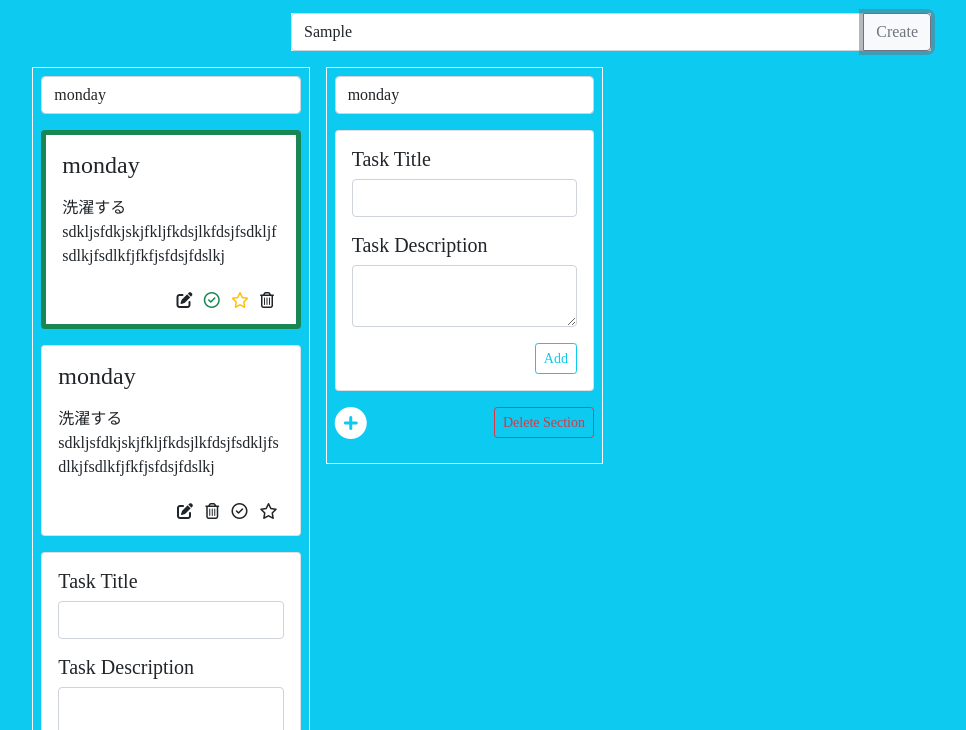
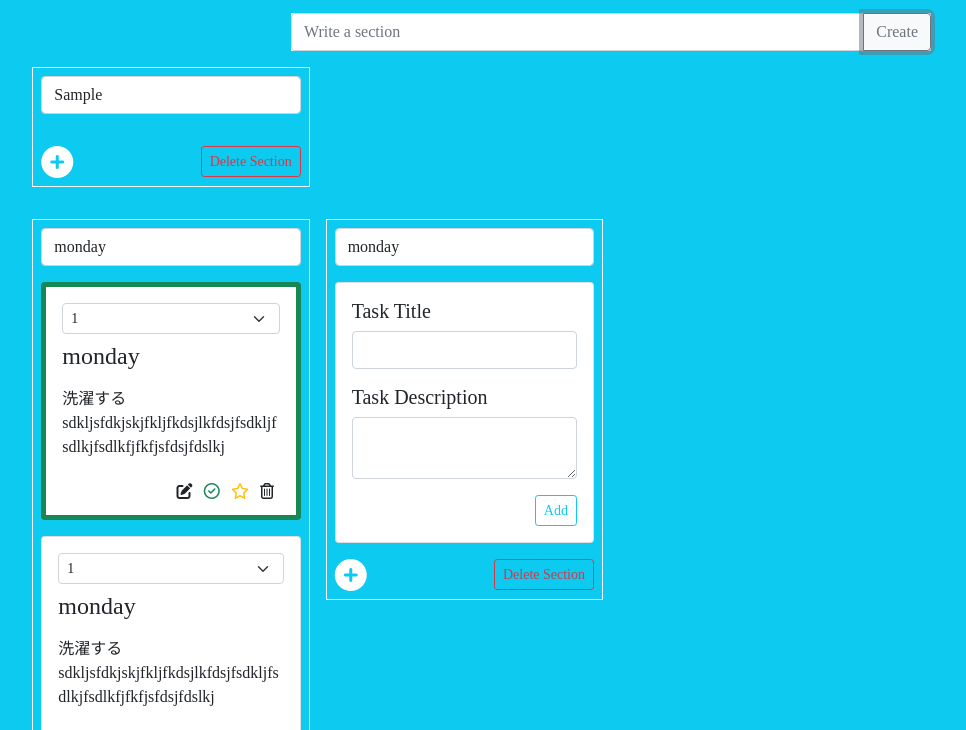
Before and after one commit to pkoky/Recursion-Vue.js-TaskManagementApp, a plain HTML site: page index.html in a window 1280 px wide. Both pictures are taken after typing "Sample" into the empty fields and a click on the button "Create". Shown: the part 65-795 px from the top of the page, without its empty margins (29-995 px from the left). Drawn offline with nearby package versions, Linux system fonts and the light colour scheme.

Commit message:
Add sectionTemplate to HTML

```diff
--- a/index.html
+++ b/index.html
@@ -27,12 +27,24 @@
                 <!-- InputSection -->
                 <div class="inputSection col-10 col-md-8 col-lg-6">
                     <div class="bg-light input-group">
-                        <input class="form-control" type="text" placeholder="Write a section">
-                        <button class="btn btn-outline-secondary">Create</button>
+                        <input class="form-control" type="text" placeholder="Write a section" v-model="newSectionTitle">
+                        <button class="btn btn-outline-secondary" @click="createSection()">Create</button>
                     </div>
                 </div>
 
+
                 <!-- Sections -->
+                <div class="sections d-flex flex-wrap col-11">
+                    <div class="eachSection d-flex flex-column col-12 col-md-3 my-3 px-2 " v-for="section in sections">
+                        <section-component
+                            v-bind:section = "section"
+                        ></section-component>
+                    </div>
+                </div>
+
+
+
+
                 <div class="sections d-flex flex-wrap col-11">
                     <div class="eachSection d-flex flex-column col-12 col-md-3 my-3 px-2">
                         <div class="border border-light p-2">
@@ -40,7 +52,14 @@
                                 <input class="form-control" type="text" value="monday">
                             </div>
 
+                            <div class="taskCardsArea">
                                 <div class="taskCard card p-3 mb-3 border border-success border-5">
+                                    <div class="selectSection pb-2">
+                                        <select class="form-select form-select-sm">
+                                            <option value="1">1</option>
+                                            <option value="2">2</option>
+                                        </select>
+                                    </div>
                                     <div class="taskTitle ">
                                         <h4>monday</h4>
                                     </div>
@@ -58,6 +77,12 @@
                                 </div>
 
                                 <div class="taskCard card p-3 mb-3">
+                                    <div class="selectSection pb-2">
+                                        <select class="form-select form-select-sm">
+                                            <option value="1">1</option>
+                                            <option value="2">2</option>
+                                        </select>
+                                    </div>
                                     <div class="taskTitle ">
                                         <h4>monday</h4>
                                     </div>
@@ -85,12 +110,15 @@
                                     </div>
                                     <div class="buttons d-flex justify-content-end">
                                         <div class="addTaskButton">
-                                        <button class="bg-white btn btn-outline-info btn-sm">Add</button>
+                                            <button class="btn btn-outline-info btn-sm">Add</button>
+                                        </div>
                                     </div>
                                 </div>
                             </div>
 
-                            <div class="d-flex justify-content-between py-3">
+
+
+                            <div class="d-flex justify-content-between pt-3">
                                 <div class="addTaskButton">
                                     <i class="fas fa-plus-circle fa-2x text-white"></i>
                                 </div>
@@ -98,6 +126,9 @@
                                     <button class="btn btn-outline-danger btn-sm">Delete Section</button>
                                 </div>
                             </div>
+
+
+
                         </div>
                     </div>
 
@@ -107,6 +138,7 @@
                                 <input class="form-control" type="text" value="monday">
                             </div>
 
+                            <div class="taskCardsArea">
                                 <div class="createTask card p-3">
                                     <div class="taskTitle">
                                         <h5>Task Title</h5>
@@ -118,12 +150,13 @@
                                     </div>
                                     <div class="buttons d-flex justify-content-end">
                                         <div class="addTaskButton">
-                                        <button class="bg-white btn btn-outline-info btn-sm">Add</button>
+                                            <button class="btn btn-outline-info btn-sm">Add</button>
+                                        </div>
                                     </div>
                                 </div>
                             </div>
 
-                            <div class="d-flex justify-content-between py-3">
+                            <div class="d-flex justify-content-between pt-3">
                                 <div class="addTaskButton">
                                     <i class="fas fa-plus-circle fa-2x text-white"></i>
                                 </div>
@@ -137,6 +170,26 @@
             </div>
         </div>
     </div>
+
+
+    <!-- sectionTemplate -->
+    <script type="text/x-template" id="sectionComponent">
+        <div class="border border-light p-2">
+            <div class="sectionName text-center mb-3">
+                <input class="form-control" type="text" v-bind:value="section.sectionName">
+            </div>
+            <div class="d-flex justify-content-between pt-3">
+                <div class="addTaskButton">
+                    <i class="fas fa-plus-circle fa-2x text-white"></i>
+                </div>
+                <div class="deleteSection">
+                    <button class="btn btn-outline-danger btn-sm">Delete Section</button>
+                </div>
+            </div>
+        </div>
+    </script>
+
+    <!-- js読み込み -->
     <script src="main.js"></script>
 </body>
 </html>
--- a/main.js
+++ b/main.js
@@ -1,7 +1,58 @@
+
+class Section {
+    constructor(sectionName, id) {
+        this.sectionName = sectionName;
+        this.tasks = [];
+        this.id = id;
+    }
+}
+
+class Control {
+    static test() {
+        console.log('ok')
+    }
+
+    static createSectionObject(value) {
+        let obj = new Section(value);
+        return obj;
+    }
+}
+
+
+
+
+
+
+var sectionComponent = ({
+    props: ['section'],
+    data: function () {
+        return {
+          count: 0
+        }
+      },
+      methods: {
+          create: function() {
+              Control.createSectionObject();
+          }
+      },
+      template: '#sectionComponent',
+})
+
+
 
 new Vue({
     el: '#taskManagementApp',
     data: {
-        test: 'okay!!!'
+        newSectionTitle: '',
+        sections: [],
+    },
+    methods: {
+        createSection() {
+            this.sections.push(Control.createSectionObject(this.newSectionTitle));
+            this.newSectionTitle = '';
+        }
+    },
+    components: {
+        'section-component' : sectionComponent,
     }
 })
```
Lines whose indentation alone changed are shown as unchanged.
